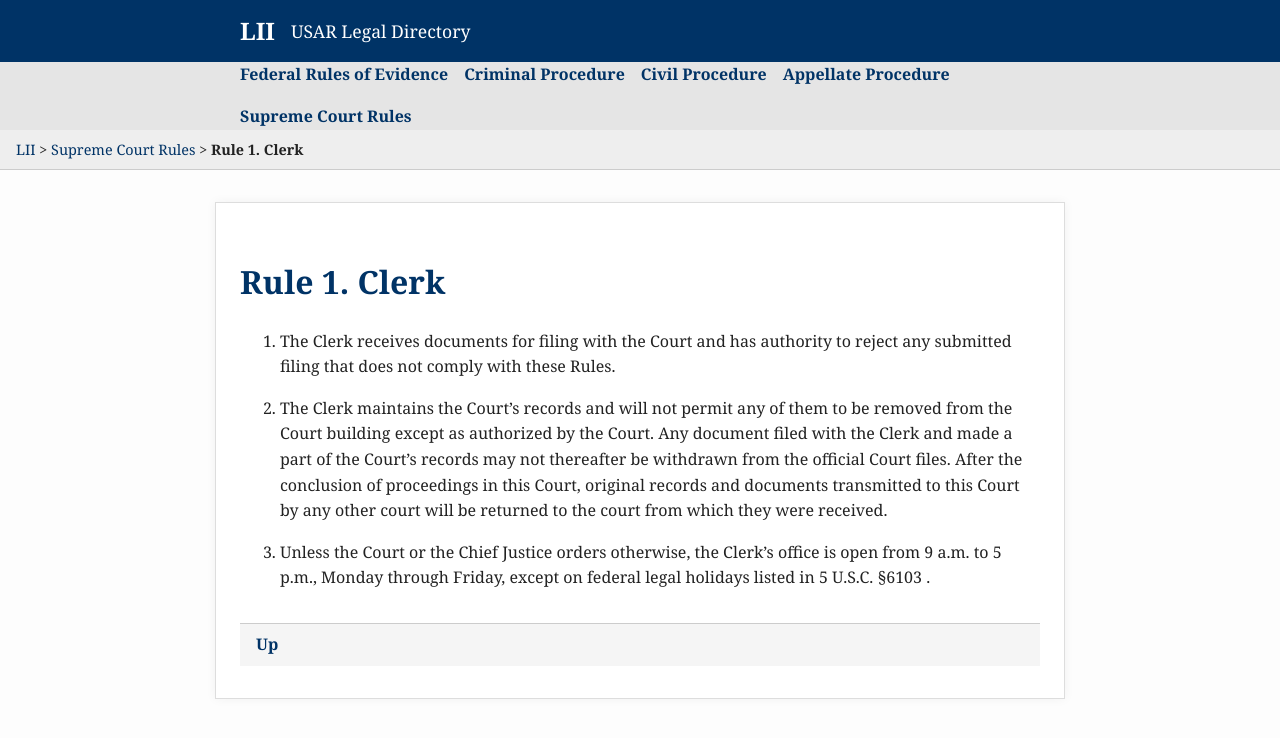
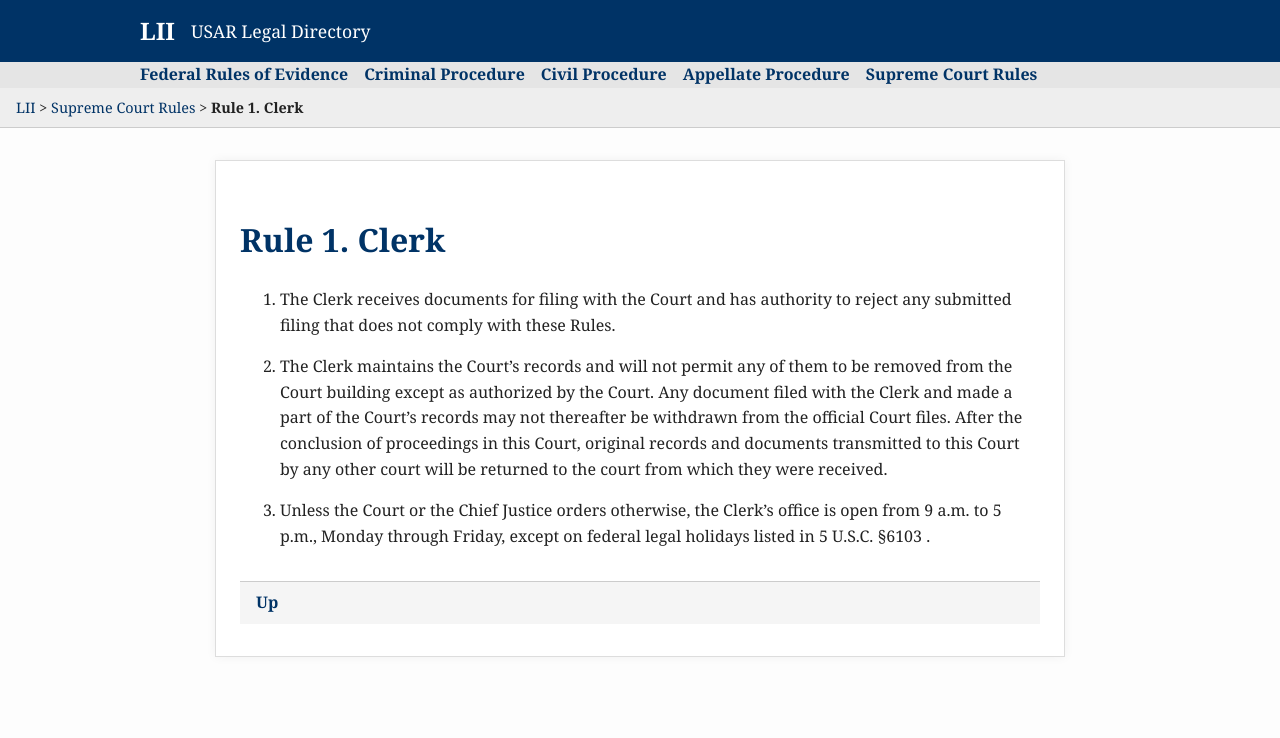
Before and after one commit to usarscotus/legal-directory, a Jekyll site: the page built from supct/rule_1.md, in a window 1280 px wide. Shown: the top 738 px of the page. Built offline with Jekyll 4.4.1, drawn with Linux system fonts in a browser that asks for light colours.

Commit message:
Update style.css

```diff
--- a/assets/style.css
+++ b/assets/style.css
@@ -28,9 +28,9 @@ main {
 }
 
 .header-container {
-  max-width: 800px;
+  max-width: 1000px;
   margin: 0 auto;
-  padding: 0.75rem 0.75rem;
+  padding: 0.75rem 1rem;
 }
 
 #cornell-topbar {
```
